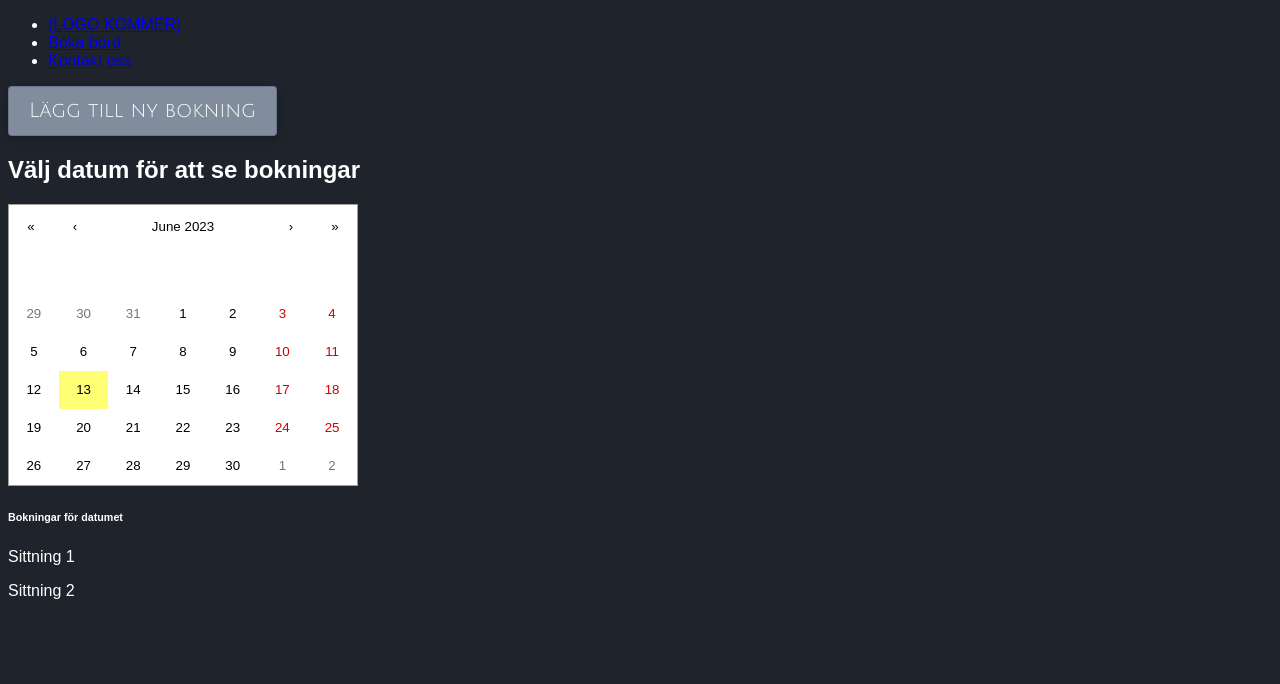
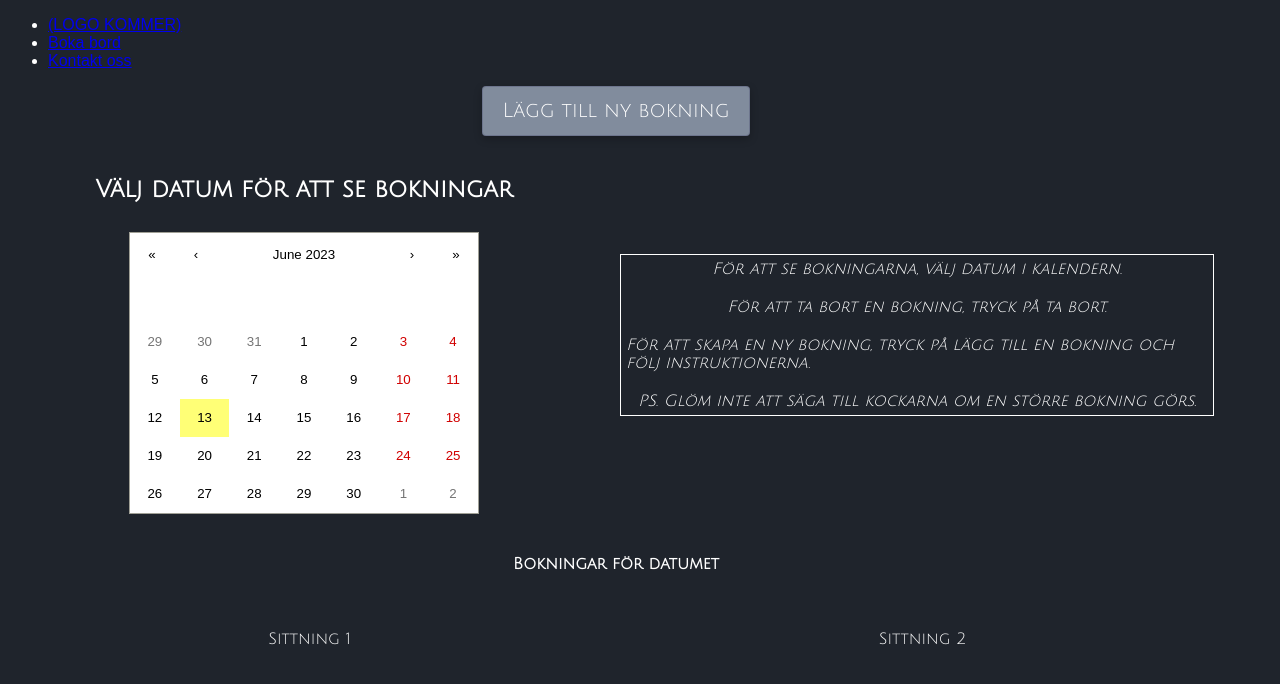
Before and after one commit to PetraElgemyr/restaurant-fullstack, a React (Vite) app in the folder fed22s-therestaurant/: page /admin in a window 1280 px wide. Shown: the top 684 px of the page. Built offline with nearby package versions, Linux system fonts and the light colour scheme; a web font is replaced by a local one.

Commit message:
(feat): implement wrapper tests, not finished

```diff
--- a/fed22s-therestaurant/src/components/Admin.tsx
+++ b/fed22s-therestaurant/src/components/Admin.tsx
@@ -10,6 +10,14 @@ import { Booking } from "../models/Booking";
 import { useConvertDateToString } from "../hooks/useConvertDateToString";
 import { ChangeBooking } from "./changeBooking";
 import { Button } from "./styled/Buttons";
+import {
+  AdminChangeWrapper,
+  AdminTextWrapper,
+  ColToRowWrapper,
+  WrapperColumn,
+  WrapperRow,
+} from "./styled/Wrappers";
+import { StyledParagraph } from "./styled/Texts";
 
 export const Admin = () => {
   const isAdmin = true;
@@ -44,14 +52,34 @@ export const Admin = () => {
   if (!createNewBooking) {
     return (
       <>
-        <div>
+        <WrapperColumn>
           <Button onClick={handleAddBookingClick}>Lägg till ny bokning</Button>
+          <ColToRowWrapper>
+            <WrapperColumn>
               <h2>Välj datum för att se bokningar</h2>
               <Calendar onClickDay={(day) => handleDateClick(day)} />
-          <div>
-            <h6>Bokningar för datumet {selectedDate}</h6>
+            </WrapperColumn>
+            <AdminTextWrapper>
+              <StyledParagraph>
+                För att se bokningarna, välj datum i kalendern.
+              </StyledParagraph>
+              <StyledParagraph>
+                För att ta bort en bokning, tryck på ta bort.
+              </StyledParagraph>
+              <StyledParagraph>
+                För att skapa en ny bokning, tryck på lägg till en bokning och
+                följ instruktionerna.
+              </StyledParagraph>
+              <StyledParagraph>
+                PS. Glöm inte att säga till kockarna om en större bokning görs.
+              </StyledParagraph>
+            </AdminTextWrapper>
+          </ColToRowWrapper>
 
-            <div>
+          <WrapperColumn>
+            <h4>Bokningar för datumet {selectedDate}</h4>
+            <ColToRowWrapper>
+              <AdminChangeWrapper>
                 <p>Sittning 1</p>
                 {bookingsAtDate.map((booking) => {
                   if (booking.sitting === 1) {
@@ -64,9 +92,9 @@ export const Admin = () => {
                     );
                   }
                 })}
-            </div>
+              </AdminChangeWrapper>
 
-            <div>
+              <AdminChangeWrapper>
                 <p>Sittning 2</p>
                 {bookingsAtDate.map((booking) => {
                   if (booking.sitting === 2) {
@@ -79,9 +107,10 @@ export const Admin = () => {
                     );
                   }
                 })}
-            </div>
-          </div>
-        </div>
+              </AdminChangeWrapper>
+            </ColToRowWrapper>
+          </WrapperColumn>
+        </WrapperColumn>
       </>
     );
   } else {
```
Lines whose indentation alone changed are shown as unchanged.
